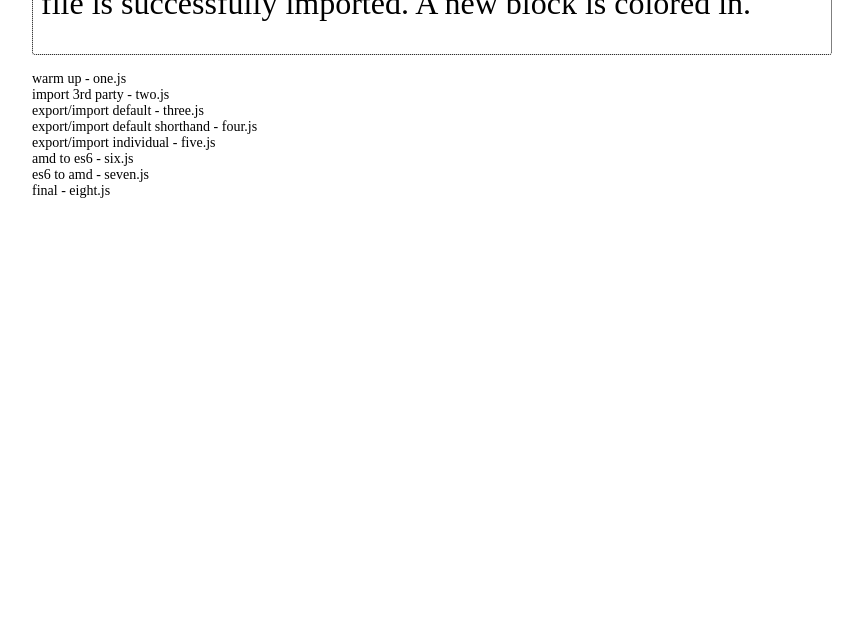
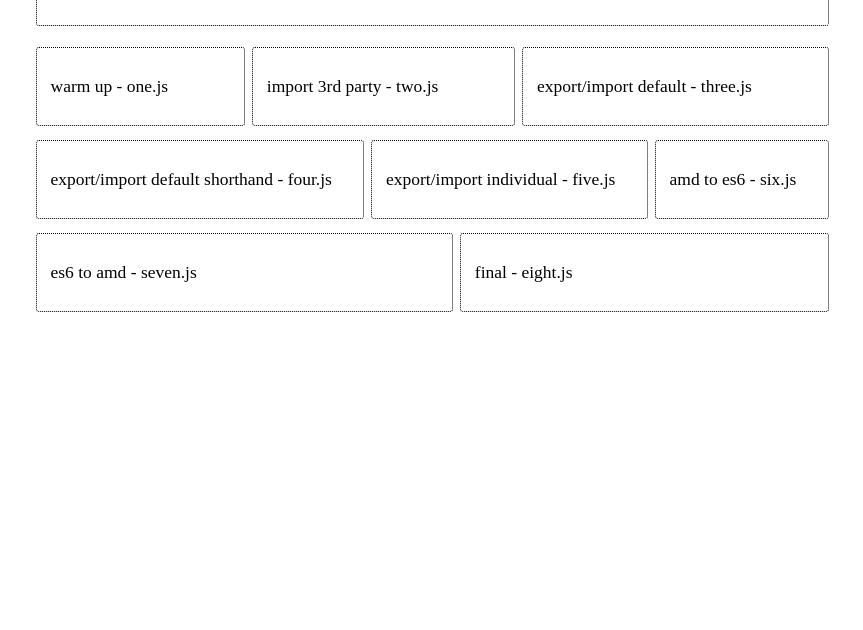
Before and after one commit to jay-medina/es2015_moduleTutorial, a website built with webpack: page index.html in a window 1280 px wide. Shown: the part 170-800 px from the top of the page, without its empty margins (208-1071 px from the left). Built offline with nearby package versions, Linux system fonts and the light colour scheme.

Commit message:
fix styling

```diff
--- a/app/app.css
+++ b/app/app.css
@@ -1,17 +1,28 @@
-body {
+html, body {
   max-width: 800px;
   margin: 0 auto;
   font-size: 14px;
 }
 
 .intro {
-  margin-top: 1rem;
+  margin: 1rem 0.25rem;
   border: 1px dotted;
   border-radius: 3px;
   font-size: 2rem;
-  padding: 0 0.5rem;
+  padding: 0 1rem;
 }
 
 .board {
   margin: 1rem 0;
+  display: flex;
+  flex-wrap: wrap;
 }
+
+.lesson_incomplete {
+  border: 1px dotted;
+  padding: 2rem 1rem;
+  margin: 0.5rem 0.25rem;
+  border-radius: 3px;
+  font-size: 1.25rem;
+  flex-grow: 1;
+}
```
